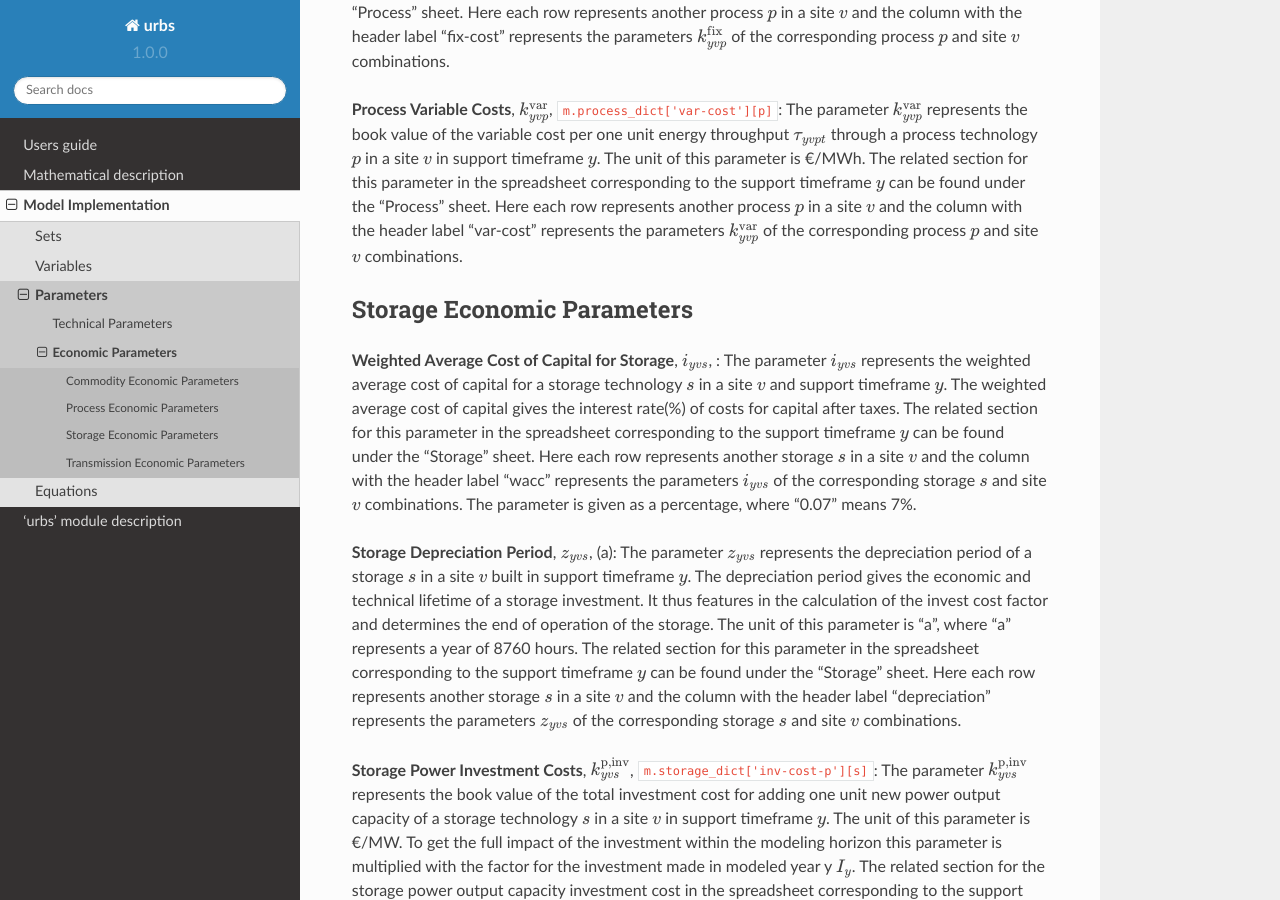
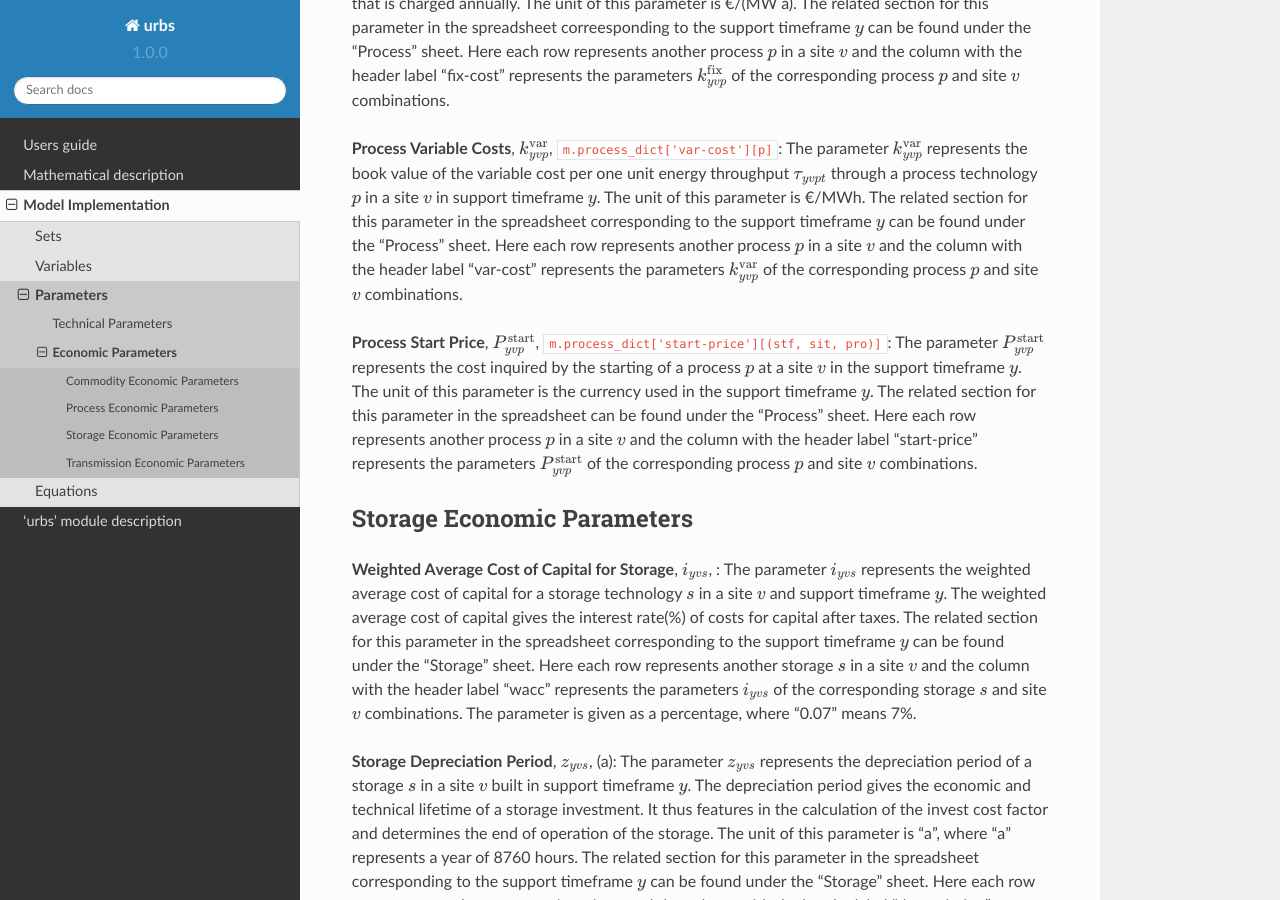
Before and after one commit to tum-ens/urbs, a Sphinx documentation site: the page built from doc/implementdoc/param-economic.rst, in a window 1280 px wide and 900 px high, scrolled down 4888 px. Built offline with Sphinx 7.4.7 and the Read the Docs theme 2.0.0, drawn with Linux system fonts in a browser that asks for light colours; some of the changed text lies outside the part shown.

Commit message:
Update param-economic.rst
Moved process start price from technical parameters

```diff
--- a/doc/implementdoc/param-economic.rst
+++ b/doc/implementdoc/param-economic.rst
@@ -38,6 +38,8 @@ Economic Parameters
 	+----------------------------------+---------+-------------------------------------------------+
 	|:math:`k_{yvp}^\text{var}`        |€/MWh    |Process Throughput Variable Costs                |
 	+----------------------------------+---------+-------------------------------------------------+
+	|:math:`{P}_{yvp}^\text{start}`    |€/start  |Process Start Price                              |
+        +----------------------------------+---------+-------------------------------------------------+
 	|**Storage Economic Parameters**                                                               |
 	+----------------------------------+---------+-------------------------------------------------+
 	|:math:`i_{yvs}`                   | _       |Weighted Average Cost of Capital for Storage     |
@@ -267,6 +269,17 @@ with the header label "var-cost" represents the parameters
 :math:`k_{yvp}^\text{var}` of the corresponding process :math:`p` and site
 :math:`v` combinations.
 
+**Process Start Price**, :math:`{P}_{yvp}^\text{start}`,
+``m.process_dict['start-price'][(stf, sit, pro)]``: The parameter
+:math:`{P}_{yvp}^\text{start}` represents the cost inquired by the starting
+of a process :math:`p` at a site :math:`v` in the support timeframe :math:`y`.
+The unit of this parameter is the currency used in the support timeframe :math:`y`.
+The related section for this parameter in the spreadsheet can be found under the
+"Process" sheet. Here each row represents another process :math:`p` in a site :math:`v`
+and the column with the header label "start-price" represents the parameters
+:math:`{P}_{yvp}^\text{start}` of the corresponding process :math:`p` and site
+:math:`v` combinations.
+
 Storage Economic Parameters
 ---------------------------
 
```
